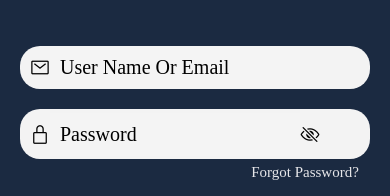
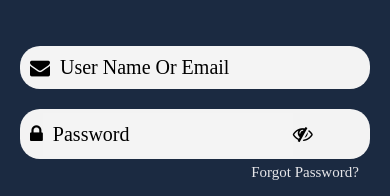
Before and after one commit to noirDev-kev2lee/PatronLasers, a React Native app: screen /Login in a window 390 px wide. Shown: the part 332-528 px from the top of the page. Built offline with nearby package versions, Linux system fonts and the light colour scheme.

Commit message:
Font-Awesome changes

```diff
--- a/components/screens/Login.tsx
+++ b/components/screens/Login.tsx
@@ -1,6 +1,6 @@
 import { Alert, Button, Pressable, SafeAreaView, StyleSheet, Text, TextComponent, TextInput, TextInputComponent, ToastAndroid, View } from 'react-native'
 import {NavigationContainer} from '@react-navigation/native'
-import Icon from 'react-native-vector-icons/Ionicons'
+import Icon from 'react-native-vector-icons/FontAwesome'
 import { createNativeStackNavigator } from '@react-navigation/native-stack'
 import React from 'react'
 
@@ -10,11 +10,11 @@ const InputText = () => {
   return(
       <View style={styles.form}>
         <View style={styles.inputLog}>
-        <Icon style={styles.icons} name={'mail-outline'} size={20} color={'#000'}/>
+        <Icon style={styles.icons} name={'envelope'} size={20} color={'#000'}/>
         <TextInput style={styles.textInput} onChangeText={onChangeText} placeholder='User Name Or Email' placeholderTextColor={'#000'}/></View>
         <View style={styles.inputPass}>
-        <Icon name={'lock-closed-outline'} size={20} color={'#000'}/>
-        <TextInput style={styles.textInput} onChangeText={passwordChange} placeholder='Password' placeholderTextColor={'#000'}/><Icon name={'eye-off-outline'} size={20} color={'#000'}/></View>
+        <Icon name={'lock'} size={20} color={'#000'}/>
+        <TextInput style={styles.textInput} onChangeText={passwordChange} placeholder='Password' placeholderTextColor={'#000'}/><Icon name={'eye-slash'} size={20} color={'#000'}/></View>
       </View>
   )
 }
--- a/components/screens/Product.tsx
+++ b/components/screens/Product.tsx
@@ -1,7 +1,7 @@
 import { Button, ScrollView, StyleSheet, Pressable, Text, View } from 'react-native'
 import { createDrawerNavigator } from '@react-navigation/drawer';
 import { createBottomTabNavigator } from '@react-navigation/bottom-tabs';
-import Icon from 'react-native-vector-icons/Ionicons';
+import Icon from 'react-native-vector-icons/FontAwesome';
 import TabsAds from './TabAds'
 import TabCustomer from './TabCustomer'
 import TabGuide from './TabGuide'
@@ -27,7 +27,7 @@ export default function Product({navigation}) {
             iconName = focused ? 'globe' : 'globe-outline';
           }
           else if (route.name === 'Clinical Guides') {
-            iconName = focused ? 'medkit' : 'medkit-outline';
+            iconName = focused ? 'medkit' : 'medkit';
           }
           else if (route.name === 'My Customer') {
             iconName = focused ? 'people' : 'people-outline';
--- a/components/screens/ProductHome.tsx
+++ b/components/screens/ProductHome.tsx
@@ -1,7 +1,7 @@
 import { StyleSheet,ScrollView, Pressable, Text, View, Image } from 'react-native'
 import { useTheme } from '@react-navigation/native'
 import React from 'react'
-import Icon from 'react-native-vector-icons/Ionicons';
+import Icon from 'react-native-vector-icons/FontAwesome';
 const ProductHome = ({navigation}) => {
   return (
     <View>
```
Also changed, not shown: 5 other files (tests, documents, lock files or other folders).
